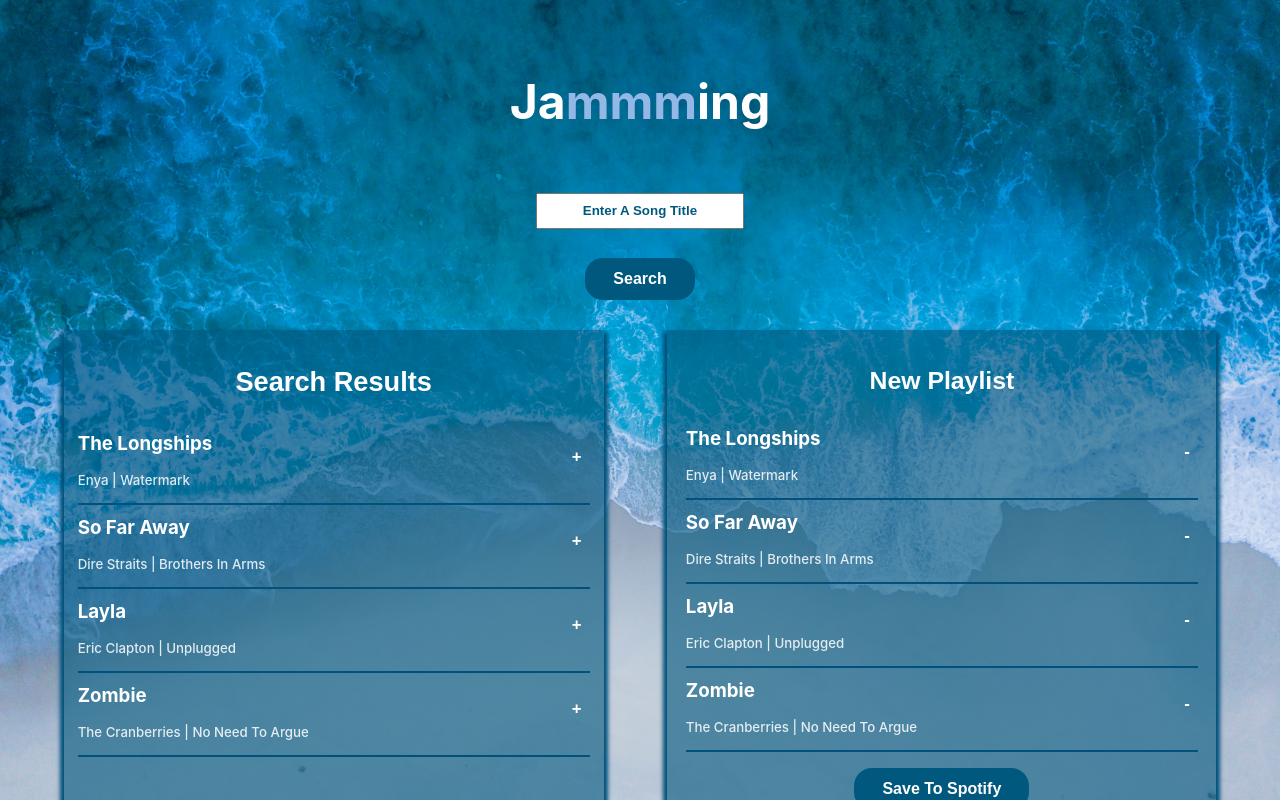
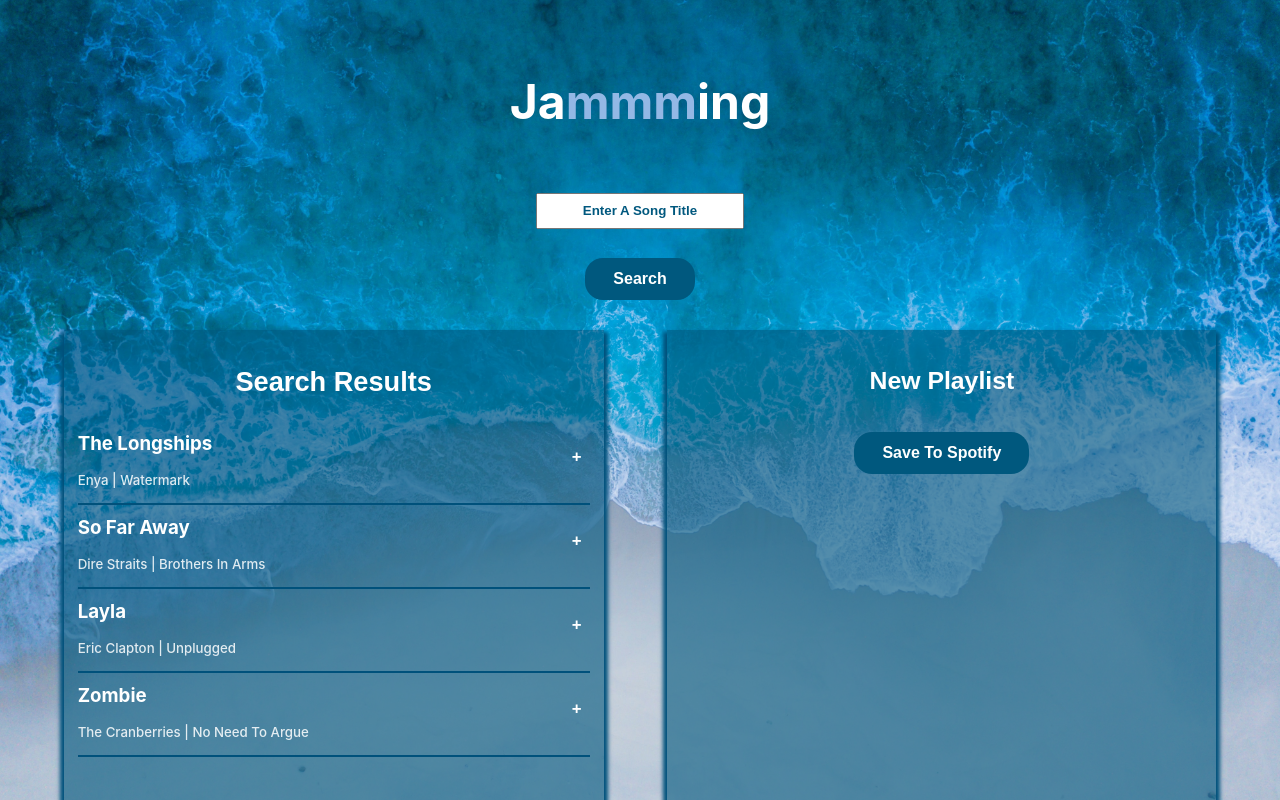
Before and after one commit to rae72sch/jamming, a React (Create React App) app: page / in a window 1280 px wide. Shown: the top 800 px of the page. Built offline with nearby package versions, Linux system fonts and the light colour scheme.

Commit message:
Added useCallback functionality

```diff
--- a/src/App.js
+++ b/src/App.js
@@ -1,4 +1,4 @@
-import React, { useState } from 'react';
+import React, { useState, useCallback } from 'react';
 
 import styles from './App.module.css';
 
@@ -7,8 +7,7 @@ import SearchBar from './SearchBar/SearchBar';
 import SearchResults from './SearchResults/SearchResults';
 import Playlist from './Playlist/Playlist';
 
-function App() {
-
+export default function App() {
   const[searchResults, setSearchResults] = useState([
     {
       "name": "The Longships",
@@ -35,44 +34,36 @@ function App() {
       "id": 4
     }
   ]);
-  const[playlistTracks, setPlaylistTracks] = useState([
-    {
-      "name": "The Longships",
-      "artist": "Enya",
-      "album": "Watermark",
-      "id": 1
+  const[playlistTracks, setPlaylistTracks] = useState([]);
+
+  const addTrack = useCallback(
+    (track) => {
+      if (playlistTracks.some((savedTrack) => savedTrack.id === track.id))
+        return;
+
+      setPlaylistTracks((prevTracks) => [...prevTracks, track]);
     },
-    {
-      "name": "So Far Away",
-      "artist": "Dire Straits",
-      "album": "Brothers In Arms",
-      "id": 2
-    },
-    {
-      "name": "Layla",
-      "artist": "Eric Clapton",
-      "album": "Unplugged",
-      "id": 3
-    },
-    {
-      "name": "Zombie",
-      "artist": "The Cranberries",
-      "album": "No Need To Argue",
-      "id": 4
-    }
-  ]);
+    [playlistTracks]
+  );
+
+  const removeTrack = useCallback((track) => {
+    setPlaylistTracks((prevTracks) =>
+      prevTracks.filter((currentTrack) => currentTrack.id !== track.id)
+    );
+  }, []);
 
   return (
       <div>
         <SearchBar />
         <div className={ styles.container }>
-          <SearchResults searchResults={searchResults} />
-          <Playlist playlistTracks={playlistTracks} />
+          <SearchResults searchResults={searchResults}  onAdd={addTrack} />
+          <Playlist
+            playlistTracks={playlistTracks}
+            onRemove={removeTrack}
+          />
         </div>
       </div>
   );
 }
 
-export default App;
-
 // Photo by <a href="https://unsplash.com/@reallynattu?utm_source=unsplash&utm_medium=referral&utm_content=creditCopyText">Nattu Adnan</a> on <a href="https://unsplash.com/photos/Ai2TRdvI6gM?utm_source=unsplash&utm_medium=referral&utm_content=creditCopyText">Unsplash</a>
```
